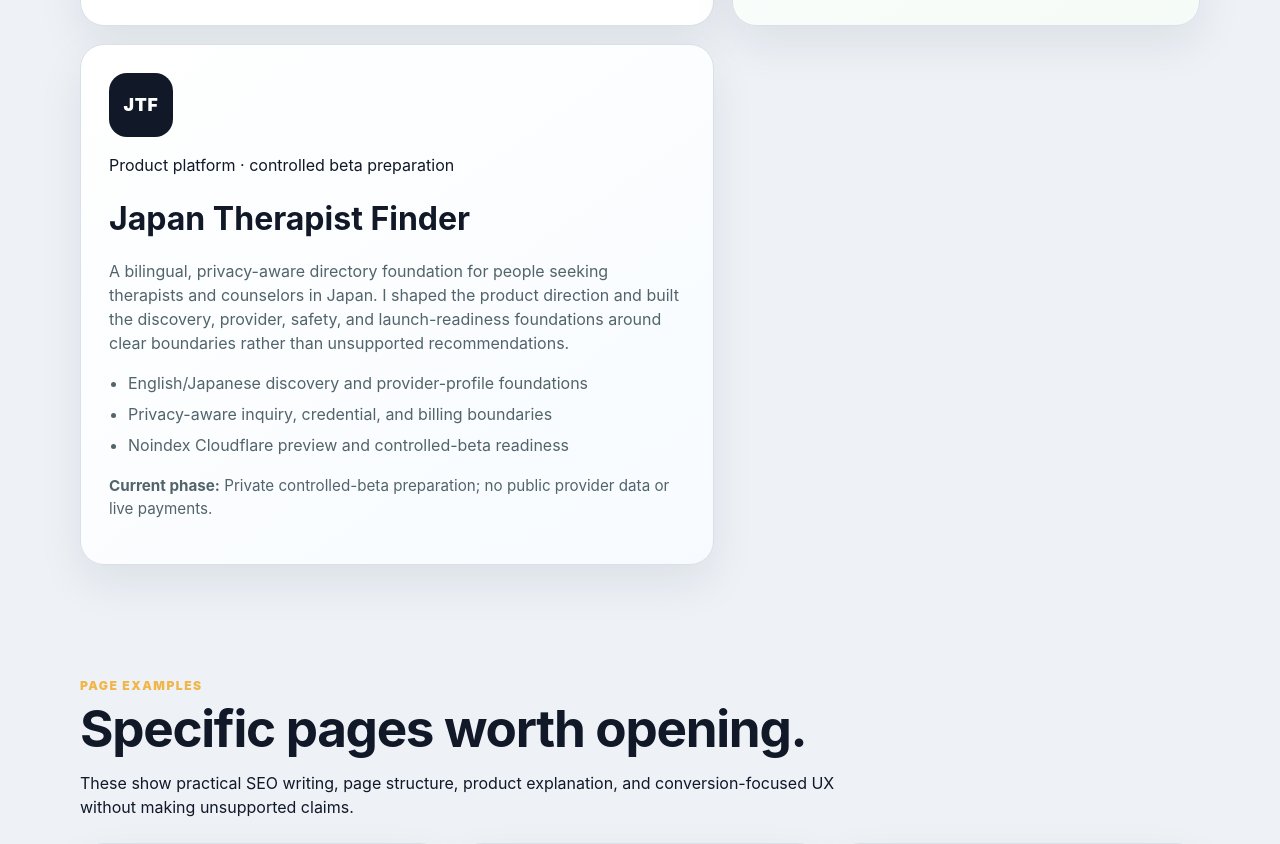
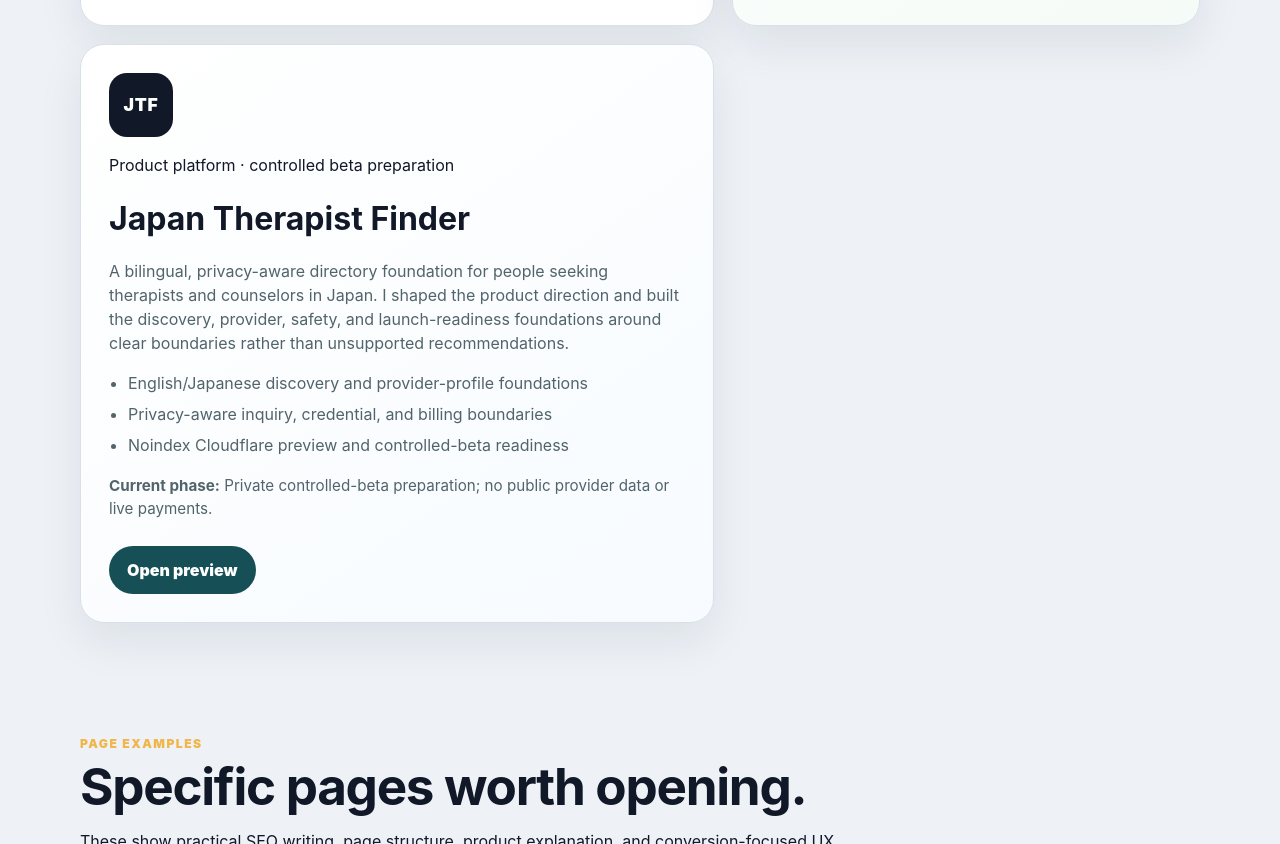
Before and after one commit to ezrawestover1-hub/localfile-toolkit-site, a website: page portfolio.html in a window 1280 px wide. Shown: the part 1900-2744 px from the top of the page. Drawn offline with Linux system fonts and the light colour scheme.

Commit message:
feat: link Japan Therapist Finder portfolio preview

```diff
--- a/portfolio.html
+++ b/portfolio.html
@@ -103,7 +103,13 @@
           <span class="portfolio-card-action">Open live demo</span>
         </a>
 
-        <article class="portfolio-feature japanfinder-card">
+        <a
+          class="portfolio-feature japanfinder-card portfolio-feature-link"
+          href="https://japan-therapist-finder-preview.ezra-westover1.workers.dev/"
+          target="_blank"
+          rel="noopener noreferrer"
+          aria-label="Open the Japan Therapist Finder preview in a new tab"
+        >
           <div class="portfolio-japanfinder-mark" aria-hidden="true">JTF</div>
           <span>Product platform · controlled beta preparation</span>
           <h3>Japan Therapist Finder</h3>
@@ -114,7 +120,8 @@
             <li>Noindex Cloudflare preview and controlled-beta readiness</li>
           </ul>
           <p class="portfolio-project-status"><strong>Current phase:</strong> Private controlled-beta preparation; no public provider data or live payments.</p>
-        </article>
+          <span class="portfolio-card-action">Open preview</span>
+        </a>
 
       </div>
     </section>
```
Also changed, not shown: tests/site.test.js (+2 -0 lines).
